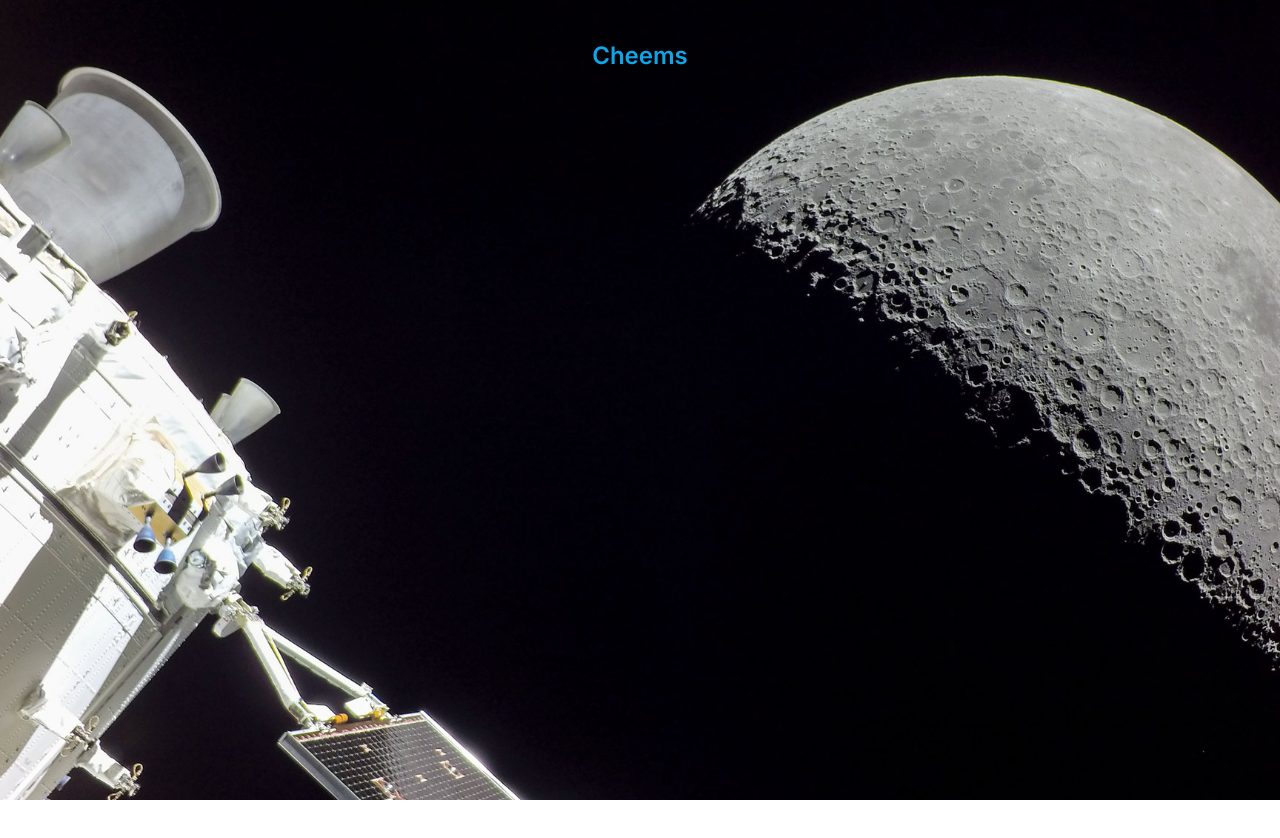
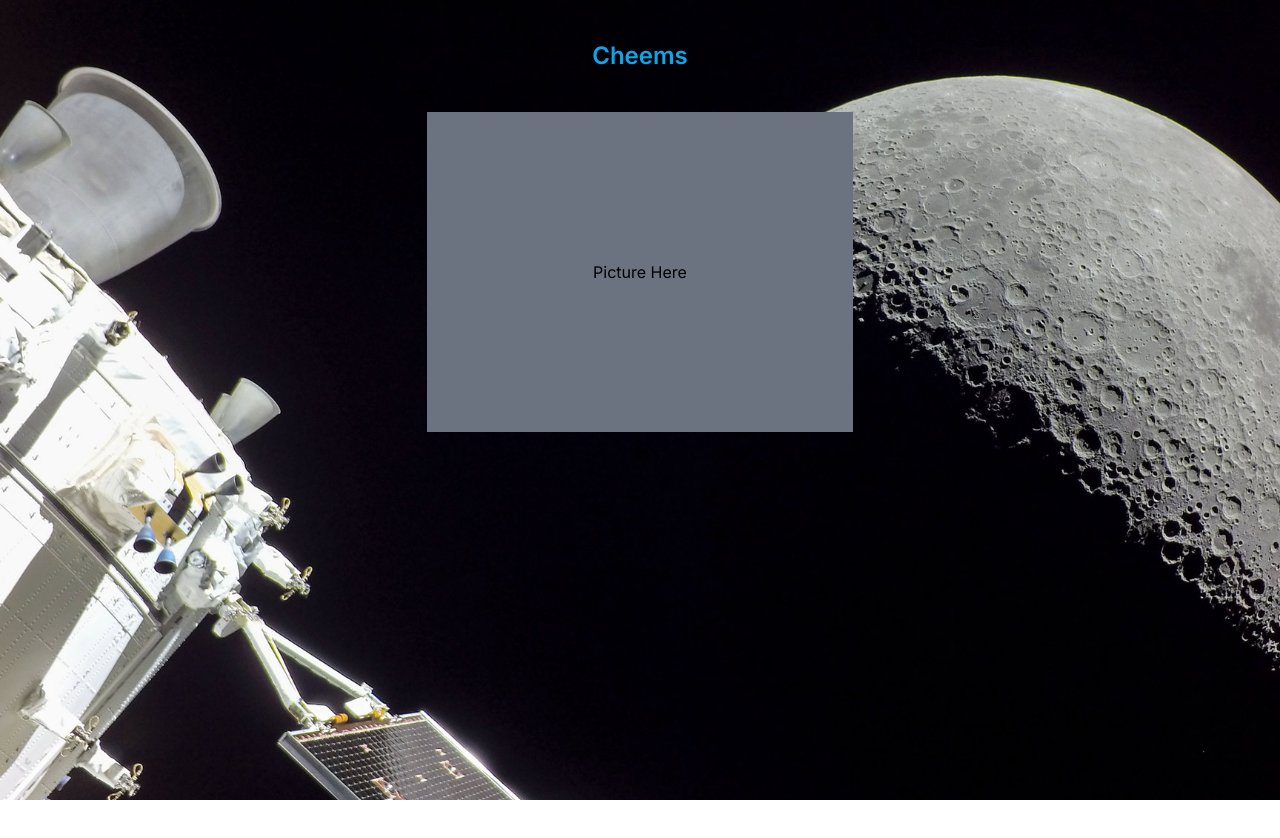
Before and after one commit to wisdompandamaster/Cyber-Mourning-Hall, a Next.js app: page / in a window 1280 px wide. Shown: the top 838 px of the page. Before the commit the page ends 800 px from the top, so only its background shows below. Built offline with nearby package versions, Linux system fonts and the light colour scheme.

Commit message:
feat(Altar):start the layout

```diff
--- /dev/null
+++ b/app/(site)/components/Altar.tsx
@@ -0,0 +1,13 @@
+"use client";
+
+const Altar = () => {
+  return (
+    <div className="flex justify-center w-full h-full">
+      <div className="w-1/3 h-2/5 bg-gray-500 flex justify-center items-center">
+        Picture Here
+      </div>
+    </div>
+  );
+};
+
+export default Altar;
--- a/app/(site)/page.tsx
+++ b/app/(site)/page.tsx
@@ -1,11 +1,13 @@
 import Image from "next/image";
+import Altar from "./components/Altar";
 
 export default function Home() {
   return (
-    <div>
+    <div className="w-full h-full">
       <h1 className="text-sky-500 text-center font-semibold text-2xl p-10">
         Cheems
       </h1>
+      <Altar />
     </div>
   );
 }
```
